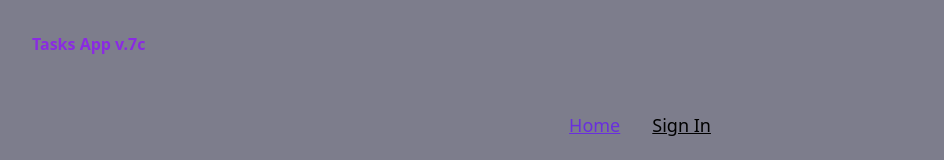
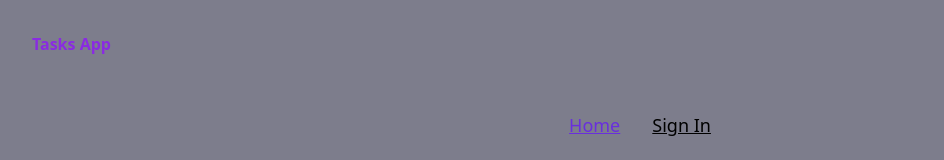
Before and after one commit to tvv3/Task-manager-frontend-2026, a Vue app: page / in a window 1280 px wide. Shown: the top 160 px of the page, without its empty margins (0-944 px from the left). Built offline with nearby package versions, Linux system fonts and the light colour scheme.

Commit message:
removed v7c from title in app.vue

```diff
--- a/src/App.vue
+++ b/src/App.vue
@@ -20,7 +20,7 @@ const authStore = useAuthStore();
 
     <header>
       <div class="d-flex justify-content-between" style="margin:2rem;">
-       <p class="text-left" style="color:blueviolet;font-weight: bold;"> Tasks App v.7c </p>
+       <p class="text-left" style="color:blueviolet;font-weight: bold;"> Tasks App </p>
 
        <div v-if="authStore.user">
       You are connected with:
```
